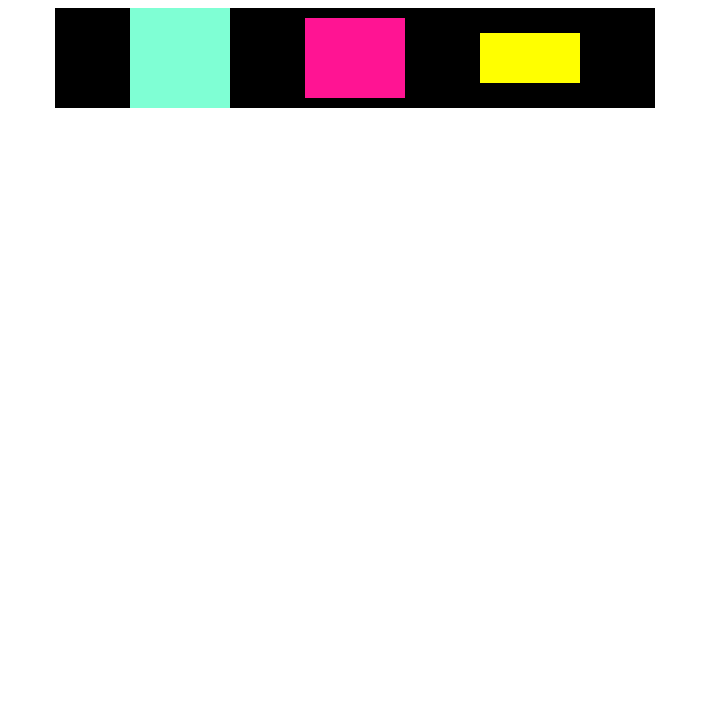
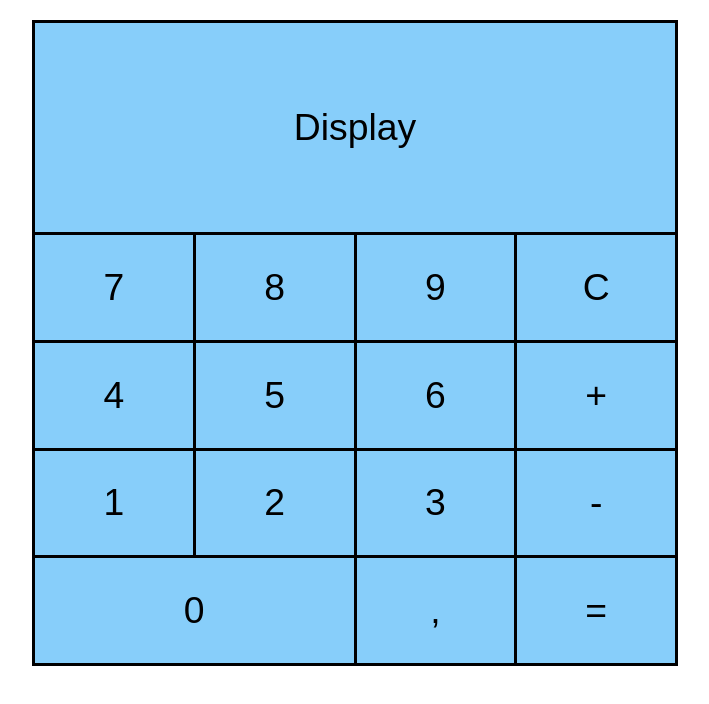
Before and after one commit to Zieciu/aplikacje_internetowe, a plain HTML site: page index.html in a window 1280 px wide. Shown: the whole page, without its empty margins (285-994 px from the left). Drawn offline with Linux system fonts and the light colour scheme.

Commit message:
grid commit

```diff
--- a/index.html
+++ b/index.html
@@ -6,10 +6,23 @@
     <link rel="stylesheet" href="style.css">
 </head>
 <body>
-    <div id="container">
-        <div></div>
-        <div></div>
-        <div></div>
-    </div>
+<div id="container">
+    <div>1</div>
+    <div>2</div>
+    <div>3</div>
+    <div>4</div>
+    <div>5</div>
+    <div>6</div>
+    <div>7</div>
+    <div>8</div>
+    <div>9</div>
+    <div>0</div>
+    <div>C</div>
+    <div>+</div>
+    <div>-</div>
+    <div>=</div>
+    <div>,</div>
+    <div>Display</div>
+</div>
 </body>
 </html>
--- a/style.css
+++ b/style.css
@@ -1,25 +1,110 @@
-#container {
-    width: 600px;
+html,body{
+    height:100% ;
+    margin: 0;
+    padding: 0;
+}
+#container{
+    display:grid;
+    grid-template-columns: 1fr 1fr 1fr 1fr;
+    grid-template-rows: 2fr 1fr 1fr 1fr 1fr;
+    width: 50%;
+    height: 80%;
     background-color: black;
-    margin: 0 auto;
-    display: flex;
-    justify-content: space-evenly;
-    align-items: center;
+    margin: 20px auto 0;
+    grid-gap: 3px;
+    padding:3px;
 }
 #container > div{
-width: 100px;
-height: 100px;
-background-color: aquamarine;
-transition: all .2s linear;
+    background-color: lightskyblue;
+    font:normal 28pt sans-serif;
+    display:flex;
+    justify-content: center;
+    align-items:center;
+    user-select: none;
+    -moz-user-select:none;
 }
+
+#container > div:hover{
+    background-color: white;
+}
+
+#container > div:nth-child(1){
+    grid-row: 4;
+    grid-column: 1;
+}
+
 #container > div:nth-child(2){
-background-color: deeppink;
-height: 80px;
+    grid-row: 4;
+    grid-column: 2;
 }
+
 #container > div:nth-child(3){
-background-color: yellow;
-height: 50px;
+    grid-row: 4;
+    grid-column: 3;
 }
-#container > div:hover{
-background-color: rgb(102, 28, 172);
+
+#container > div:nth-child(4){
+    grid-row: 3;
+    grid-column: 1;
 }
+
+#container > div:nth-child(5){
+    grid-row: 3;
+    grid-column: 2;
+}
+
+#container > div:nth-child(6){
+    grid-row: 3;
+    grid-column: 3;
+}
+
+#container > div:nth-child(7){
+    grid-row: 2;
+    grid-column: 1;
+}
+
+#container > div:nth-child(8){
+    grid-row: 2;
+    grid-column: 2;
+}
+
+#container > div:nth-child(9){
+    grid-row: 2;
+    grid-column: 3;
+}
+
+#container > div:nth-child(10){
+    grid-row: 5;
+    grid-column: 1/3;
+
+}
+
+#container > div:nth-child(11){
+    grid-row: 2;
+    grid-column: 4;
+}
+
+#container > div:nth-child(12){
+    grid-row: 3;
+    grid-column: 4;
+}
+
+#container > div:nth-child(13){
+    grid-row: 4;
+    grid-column: 4;
+}
+
+#container > div:nth-child(14){
+    grid-row: 5;
+    grid-column: 4;
+}
+
+#container > div:nth-child(15){
+    grid-row: 5;
+    grid-column: 3;
+}
+
+#container > div:nth-child(16){
+    grid-row: 1;
+    grid-column: 1/5;
+}
```
